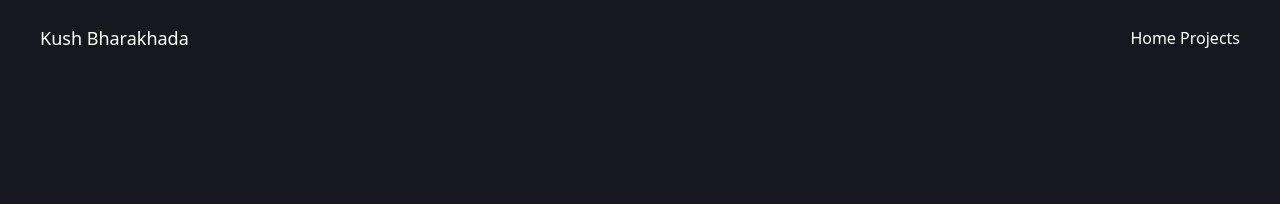
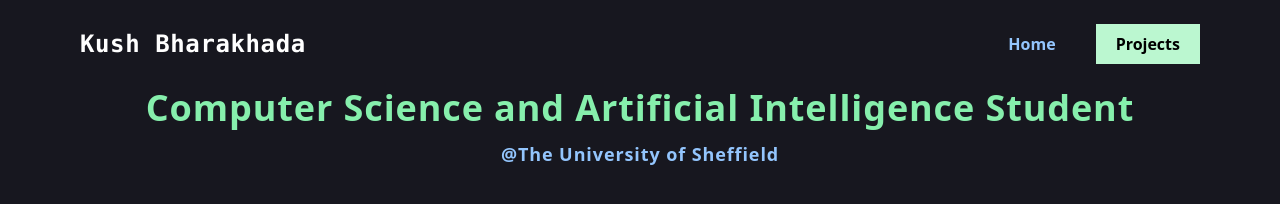
Before and after one commit to KushBharakhada/KushBharakhada.github.io, a website: page index.html in a window 1280 px wide. Drawn offline with Linux system fonts and the light colour scheme.

Commit message:
Creating a theme and adding buttons and text.

```diff
--- a/index.html
+++ b/index.html
@@ -12,14 +12,28 @@
 
 
   <header class="py-6 px-10">
-    <div class="container flex justify-between items-center mx-auto">
-      <div class="text-lg">Kush Bharakhada</div>
-      <div>
-        <a href="#">Home</a>
-        <a href="#projects"><button>Projects</button></a>
+    <div class="container flex justify-between items-center mx-auto px-5 md:px-10 lg:px-15 w-full">
+      <div class="font-mono text-2xl font-bold tracking-wide">Kush Bharakhada</div>
+      <div class="hidden md:flex space-x-10 items-center">
+        <a href="#" class="text-blue-300 font-bold ">Home</a>
+        <a href="#projects"><button class="px-5 py-2 bg-green-200 text-black font-bold">Projects</button></a>
+      </div>
+
+      <div class="md:hidden">
+        <img width="40" height="40" src="/images/menu-icon.png">
       </div>
     </div>
   </header>
+
+  <div class="justify-center">
+    <h1 class="tracking-wide font-bold text-2xl md:text-3xl lg:text-4xl text-center text-green-300">
+      Computer Science and Artificial Intelligence Student
+      <br><span class="text-lg text-blue-300">@The University of Sheffield</span>
+    </h1>
+  </div>
+
+
+
 
 
 
--- a/input.css
+++ b/input.css
@@ -1,3 +1,7 @@
 @import "tailwindcss/base";
 @import "tailwindcss/components";
 @import "tailwindcss/utilities";
+
+html, body {
+  scroll-behavior: smooth;
+}
--- a/tailwind.config.js
+++ b/tailwind.config.js
@@ -4,7 +4,8 @@ module.exports = {
   theme: {
     extend: {
       colors: {
-        "body": "#17171F"
+        "body": "#17171F",
+        "theme": "#ADD8E6"
       },
       screens: {
         "sm":"420px"
```
Also changed, not shown: css/style.css, images/menu-icon.png (added).
